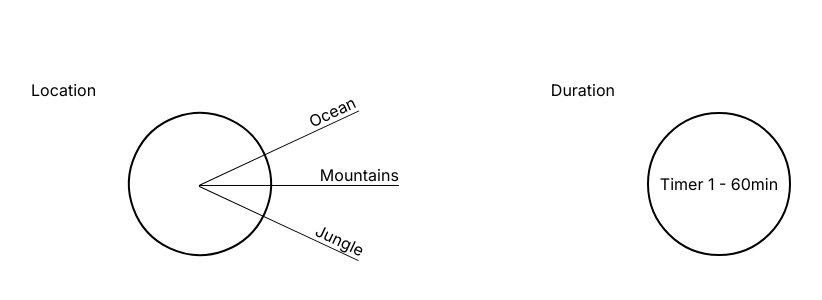
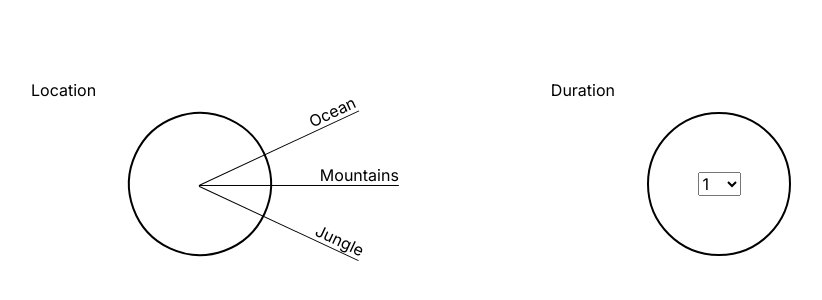
Before and after one commit to nickhibbits/meditation_app, a Next.js app: page /session_options in a window 1280 px wide. Shown: the part 216-516 px from the top of the page, without its empty margins (213-1035 px from the left). Built offline with nearby package versions, Linux system fonts and the light colour scheme.

Commit message:
enable session duration selection

```diff
--- a/components/session_options/DurationSelector.tsx
+++ b/components/session_options/DurationSelector.tsx
@@ -1,7 +1,13 @@
-import styles from "@/styles/pages/SessionOptions.module.scss";
+const numbers = Array.from({ length: 60 }, (_, index) => index + 1);
 
 function DurationSelector() {
-  return <> Timer 1 - 60min </>;
+  return (
+    <select>
+      {[...numbers].map((number) => {
+        return <option>{number}</option>;
+      })}
+    </select>
+  );
 }
 
 export default DurationSelector;
```
